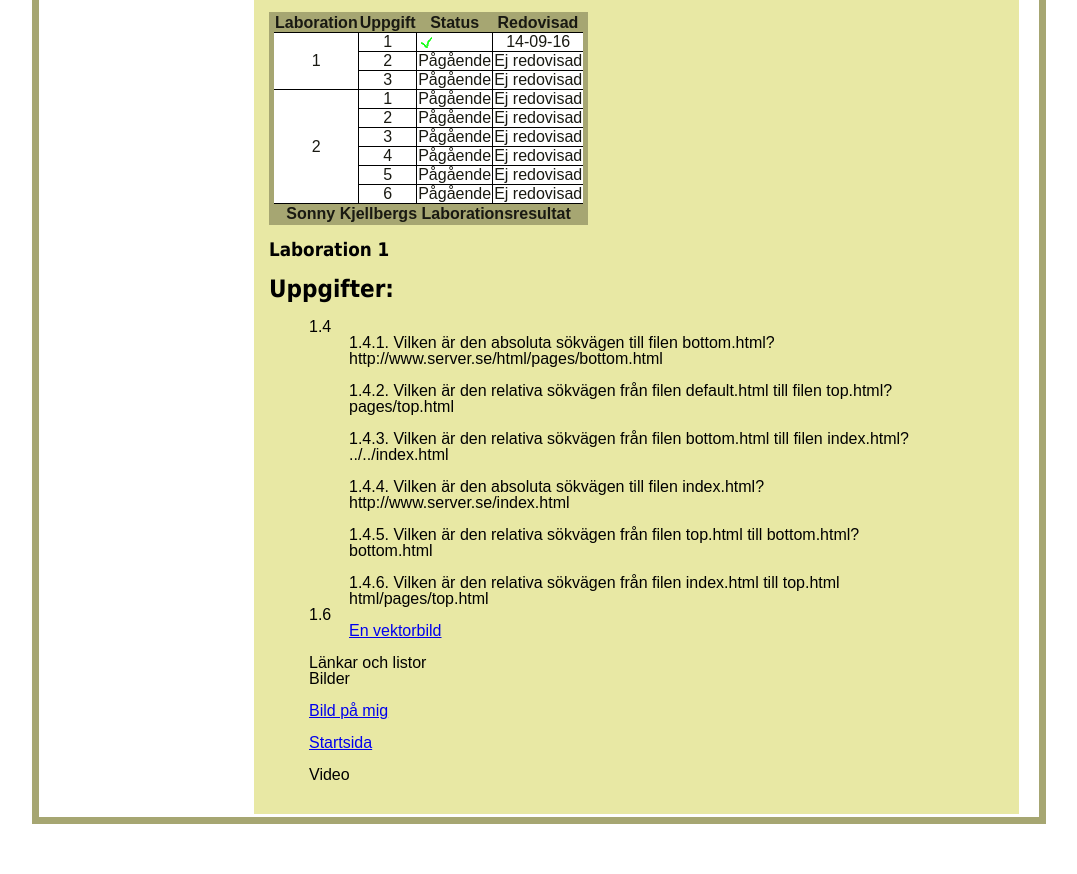
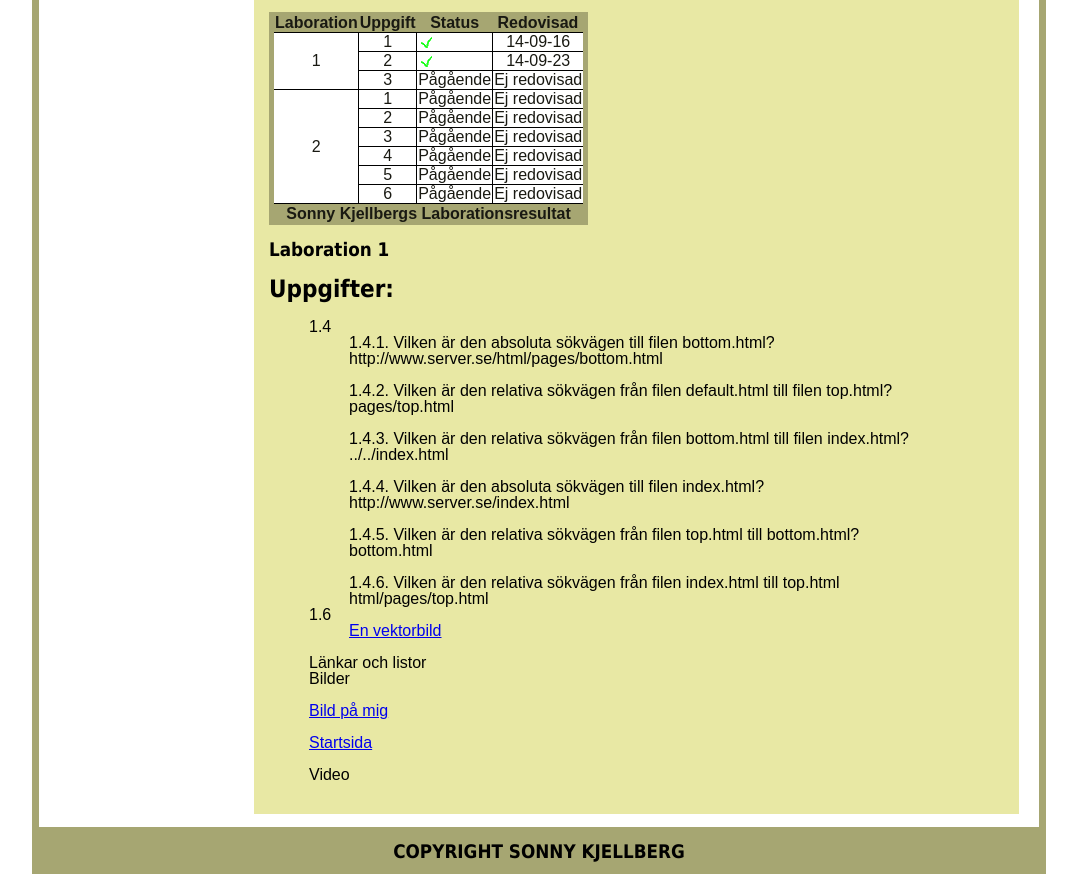
Before and after one commit to sk222sw/1ik415-laborationer, a plain HTML site: page pages/laborationer.html in a window 1280 px wide. Shown: the part 414-1288 px from the top of the page, without its empty margins (101-1178 px from the left). Before the commit the page ends 1238 px from the top, so only its background shows below. Drawn offline with Linux system fonts and the light colour scheme.

Commit message:
Added a check-mark to the laboration part 1.2.

```diff
--- a/css/style.css
+++ b/css/style.css
@@ -207,6 +207,8 @@ li a div:hover {
 	margin-left: 4px;
 }
 
+/*TABLE STUFF //////////////////////////////////////////////////////////////////////////////////////////////////////*/
+
 .table {
 	border: solid #a6a672 2px;
 	border-right: solid #a6a672 5px;
--- a/pages/laborationer.html
+++ b/pages/laborationer.html
@@ -60,8 +60,8 @@
                         </tr>
                         <tr>
                             <td>2</td>
-                            <td>Pågående</td>
-                            <td>Ej redovisad</td>
+                            <td><div class="check"></div></td>
+                            <td>14-09-23</td>
                         </tr>
                          <tr>
                             <td>3</td>
@@ -133,6 +133,9 @@
                     <li>Video</li>
                 </ol>
             </div>
+            <div id="footer">
+                <h3>COPYRIGHT SONNY KJELLBERG</h3>
+            </div>
         </div>
             <!-- //////////////////////////////////////////////////////// -->
 
```
Also changed, not shown: index.html (+3 -2 lines).
